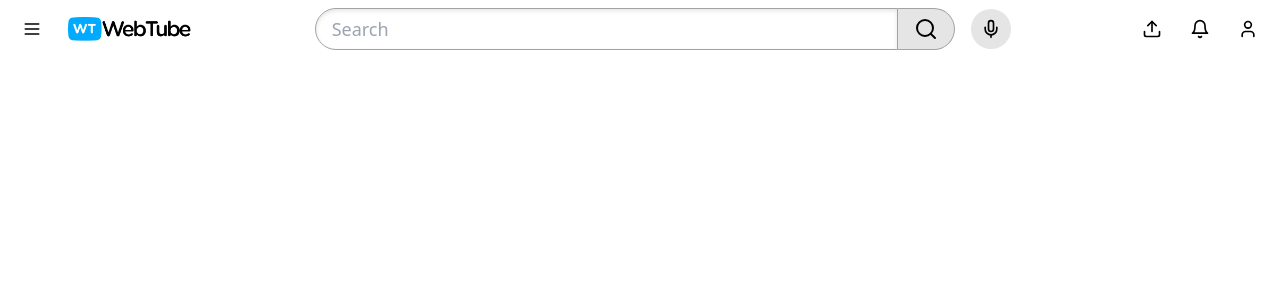
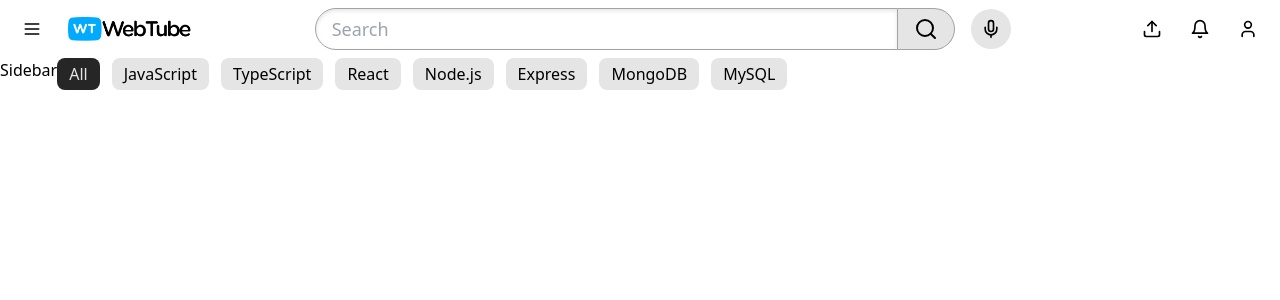
Before and after one commit to Rahad-Ullah/Rdios, a React (Vite) app: page / in a window 1280 px wide. Shown: the top 300 px of the page. Built offline with nearby package versions, Linux system fonts and the light colour scheme.

Commit message:
Categories Pills has added

```diff
--- a/src/App.tsx
+++ b/src/App.tsx
@@ -1,3 +1,5 @@
+import CategoryPills from "./components/CategoryPills"
+import { categories } from "./components/data/categories"
 import PageHeader from "./layouts/PageHeader"
 
 
@@ -5,10 +7,18 @@ import PageHeader from "./layouts/PageHeader"
 function App() {
 
   return (
-    <>
+    <div>
       {/* <h1 className='text-4xl text-center my-10 font-semibold'>WebTube</h1> */}
       <PageHeader/>
-    </>
+      <div className="grid grid-cols-[auto,1fr] flex-grow overflow-auto">
+        <div>
+            Sidebar
+        </div>
+        <div>
+          <CategoryPills categories={categories}/>
+        </div>
+      </div>
+    </div>
   )
 }
 
--- a/src/components/Button.tsx
+++ b/src/components/Button.tsx
@@ -6,7 +6,12 @@ const buttonStyles = cva(["transition-colors"], {
   variants: {
     variant: {
         default: ["bg-secondary", "hover:bg-secondary-hover"],
-        ghost: ["hover:bg-gray-100"]
+        ghost: ["hover:bg-gray-100"],
+        dark: [
+          "bg-secondary-dark",
+          "hover:bg-secondary-dark-hover",
+          "text-secondary"
+        ]
     },
     size: {
       default: ["rounded", "p-2"],
--- /dev/null
+++ b/src/components/CategoryPills.tsx
@@ -0,0 +1,27 @@
+import { useState } from "react";
+import Button from "./Button";
+
+type CategoryPillsProps = {
+    categories: string[],
+}
+
+
+const CategoryPills = ({categories}: CategoryPillsProps) => {
+    const [selectedCategory, setSelectedCategory] = useState(categories[0])
+
+    return (
+        <div className="overflow-x-hidden relative">
+            <div className="flex gap-3 whitespace-nowrap transition-transform w-[max-content]">
+                {
+                    categories.map(category => (
+                        <Button onClick={() => setSelectedCategory(category)} variant={selectedCategory === category ? 'dark' : 'default'} className="py-1 px-3 rounded-lg whitespace-nowrap">
+                            {category}
+                        </Button>
+                    ))
+                }
+            </div>
+        </div>
+    );
+};
+
+export default CategoryPills;
--- /dev/null
+++ b/src/components/data/categories.ts
@@ -0,0 +1,10 @@
+export const categories = [
+    "All",
+    "JavaScript",
+    "TypeScript",
+    "React",
+    "Node.js",
+    "Express",
+    "MongoDB",
+    "MySQL",
+]
--- a/src/layouts/PageHeader.tsx
+++ b/src/layouts/PageHeader.tsx
@@ -1,4 +1,4 @@
-import { Bell, Menu, MicIcon, Search, Upload, User } from "lucide-react";
+import { ArrowLeft, Bell, Menu, MicIcon, Search, Upload, User } from "lucide-react";
 import logo from "../assets/Logo.png"
 import Button from "../components/Button";
 import { useState } from "react";
@@ -8,7 +8,8 @@ const PageHeader = () => {
 
     return (
         <div className="flex justify-between items-center gap-10 lg:gap-20 py-2 px-3">
-            <div className="flex items-center gap-4">
+            {/* Left section */}
+            <div className={`items-center gap-4 ${showFullWidthSearch ? 'hidden' : 'flex'}`}>
                 <Button variant={"ghost"} size={"icon"}>
                     <Menu/>
                 </Button>
@@ -18,7 +19,10 @@ const PageHeader = () => {
             </div>
 
             {/* Middle section */}
-            <form className="md:flex hidden justify-center items-center gap-4 flex-grow">
+            <form className={` justify-center items-center gap-4 flex-grow ${showFullWidthSearch ? 'flex' : 'hidden md:flex'}`}>
+                <Button onClick={() => setShowFullWidthSearch(false)} type="button" variant={"ghost"} size={"icon"} className={showFullWidthSearch ? 'block' : 'hidden'}>
+                    <ArrowLeft/>
+                </Button>
                 <div className="flex flex-grow max-w-screen-sm">
                     <input type="search" placeholder="Search" className="border rounded-l-full border-secondary-border shadow-inner shadow-secondary py-1 px-4 text-lg w-full focus:border-blue-500 outline-none"/>
                     <Button className="py-2 px-4 rounded-r-full border border-secondary-border border-l-0">
@@ -29,9 +33,10 @@ const PageHeader = () => {
                     <MicIcon/>
                 </Button>
             </form>
+
             {/* Right section */}
-            <div className="flex flex-shrink-0 md:gap-2">
-                <Button variant={"ghost"} size={"icon"} className="md:hidden">
+            <div className={`flex-shrink-0 md:gap-2 ${showFullWidthSearch ? 'hidden' : 'flex'}`}>
+                <Button variant={"ghost"} size={"icon"} className="md:hidden" onClick={() => setShowFullWidthSearch(true)}>
                     <Search/>
                 </Button>
                 <Button variant={"ghost"} size={"icon"} className="md:hidden">
```
Also changed, not shown: 1 other file (tests, documents, lock files or other folders).
